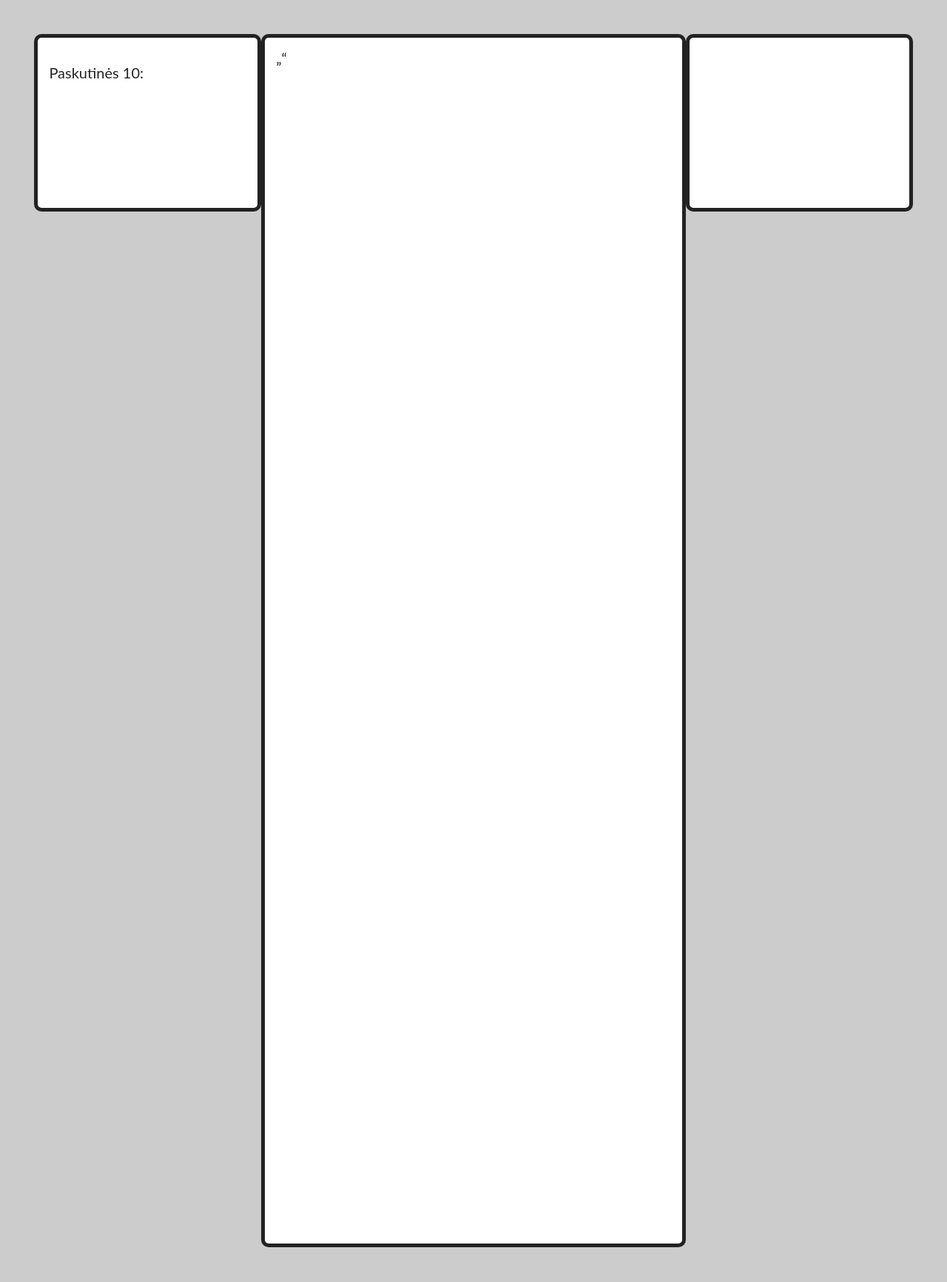
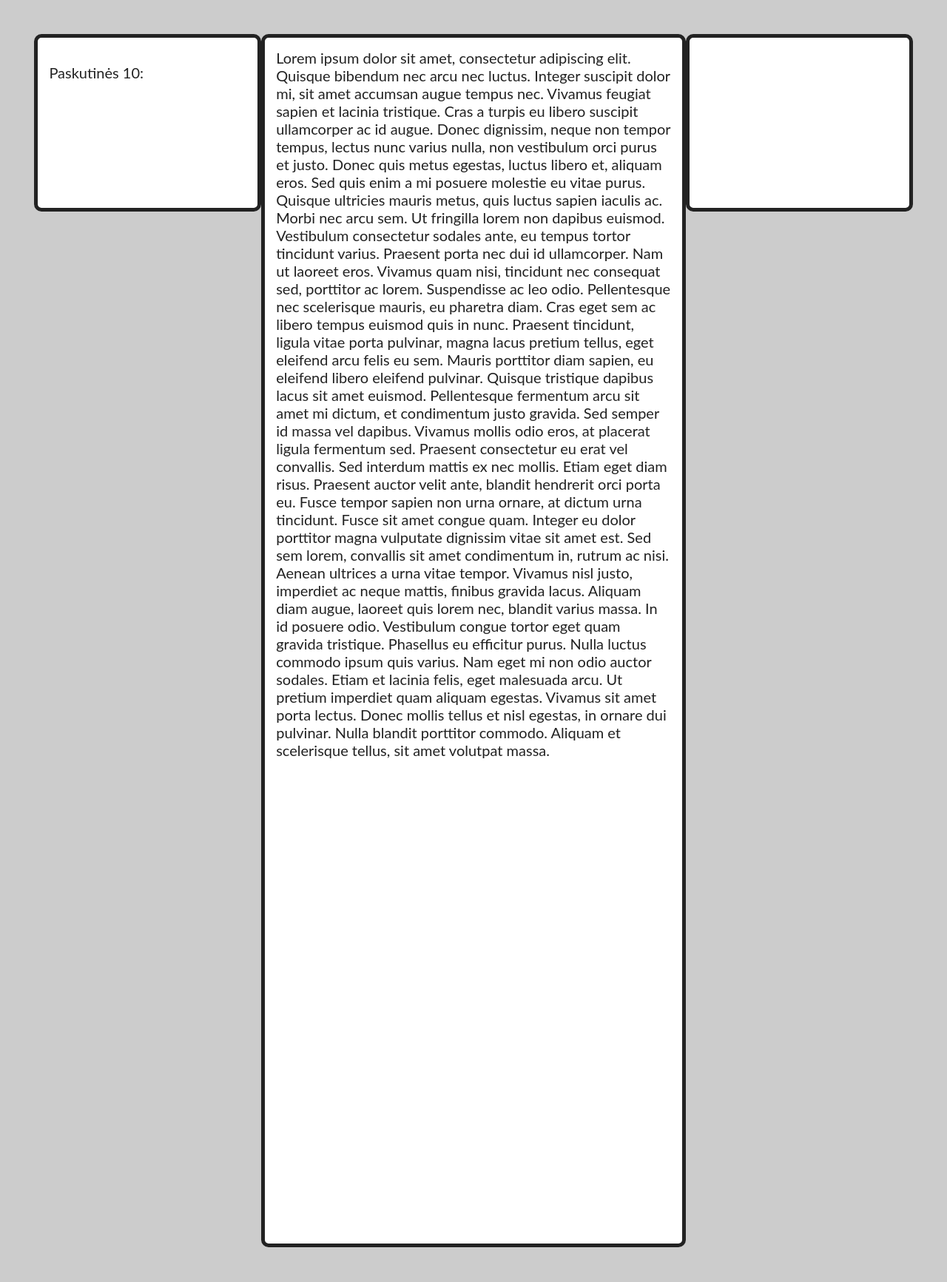
Before and after one commit to geraskalnas/internet-library, a PHP site: page / in a window 1280 px wide. Shown: the whole page at 74% size. Run offline with PHP 8.4, Linux system fonts and the light colour scheme; data that the repository does not hold is empty.

Commit message:
Sample text

```diff
--- a/index.php
+++ b/index.php
@@ -134,7 +134,9 @@
 </head>
 <body>
   <div class="wrapper">
-  <div class="sidebar">
+
+
+   <div class="sidebar" id="l">
     <p>Paskutinės 10:</p><br>
     <?php
     $sql = "SELECT name, author FROM books ORDER BY id desc LIMIT 10;";
@@ -146,16 +148,22 @@
     }
     ?>
   </div>
-  <div class="main">
-    <?php echo $autorius . " „" . $pavadinimas . "“"; ?>
-   <br>
+<div class="main">
+Lorem ipsum dolor sit amet, consectetur adipiscing elit. Quisque bibendum nec arcu nec luctus. Integer suscipit dolor mi, sit amet accumsan augue tempus nec. Vivamus feugiat sapien et lacinia tristique. Cras a turpis eu libero suscipit ullamcorper ac id augue. Donec dignissim, neque non tempor tempus, lectus nunc varius nulla, non vestibulum orci purus et justo. Donec quis metus egestas, luctus libero et, aliquam eros. Sed quis enim a mi posuere molestie eu vitae purus.
 
+Quisque ultricies mauris metus, quis luctus sapien iaculis ac. Morbi nec arcu sem. Ut fringilla lorem non dapibus euismod. Vestibulum consectetur sodales ante, eu tempus tortor tincidunt varius. Praesent porta nec dui id ullamcorper. Nam ut laoreet eros. Vivamus quam nisi, tincidunt nec consequat sed, porttitor ac lorem. Suspendisse ac leo odio. Pellentesque nec scelerisque mauris, eu pharetra diam. Cras eget sem ac libero tempus euismod quis in nunc. Praesent tincidunt, ligula vitae porta pulvinar, magna lacus pretium tellus, eget eleifend arcu felis eu sem.
+
+Mauris porttitor diam sapien, eu eleifend libero eleifend pulvinar. Quisque tristique dapibus lacus sit amet euismod. Pellentesque fermentum arcu sit amet mi dictum, et condimentum justo gravida. Sed semper id massa vel dapibus. Vivamus mollis odio eros, at placerat ligula fermentum sed. Praesent consectetur eu erat vel convallis. Sed interdum mattis ex nec mollis. Etiam eget diam risus.
+
+Praesent auctor velit ante, blandit hendrerit orci porta eu. Fusce tempor sapien non urna ornare, at dictum urna tincidunt. Fusce sit amet congue quam. Integer eu dolor porttitor magna vulputate dignissim vitae sit amet est. Sed sem lorem, convallis sit amet condimentum in, rutrum ac nisi. Aenean ultrices a urna vitae tempor. Vivamus nisl justo, imperdiet ac neque mattis, finibus gravida lacus. Aliquam diam augue, laoreet quis lorem nec, blandit varius massa. In id posuere odio. Vestibulum congue tortor eget quam gravida tristique.
+
+Phasellus eu efficitur purus. Nulla luctus commodo ipsum quis varius. Nam eget mi non odio auctor sodales. Etiam et lacinia felis, eget malesuada arcu. Ut pretium imperdiet quam aliquam egestas. Vivamus sit amet porta lectus. Donec mollis tellus et nisl egestas, in ornare dui pulvinar. Nulla blandit porttitor commodo. Aliquam et scelerisque tellus, sit amet volutpat massa.
+</div>
+  <div class="sidebar" >
 
   </div>
 
-  <div class="sidebar">
 
-  </div>
 </div>
 </body>
 </html>
```
